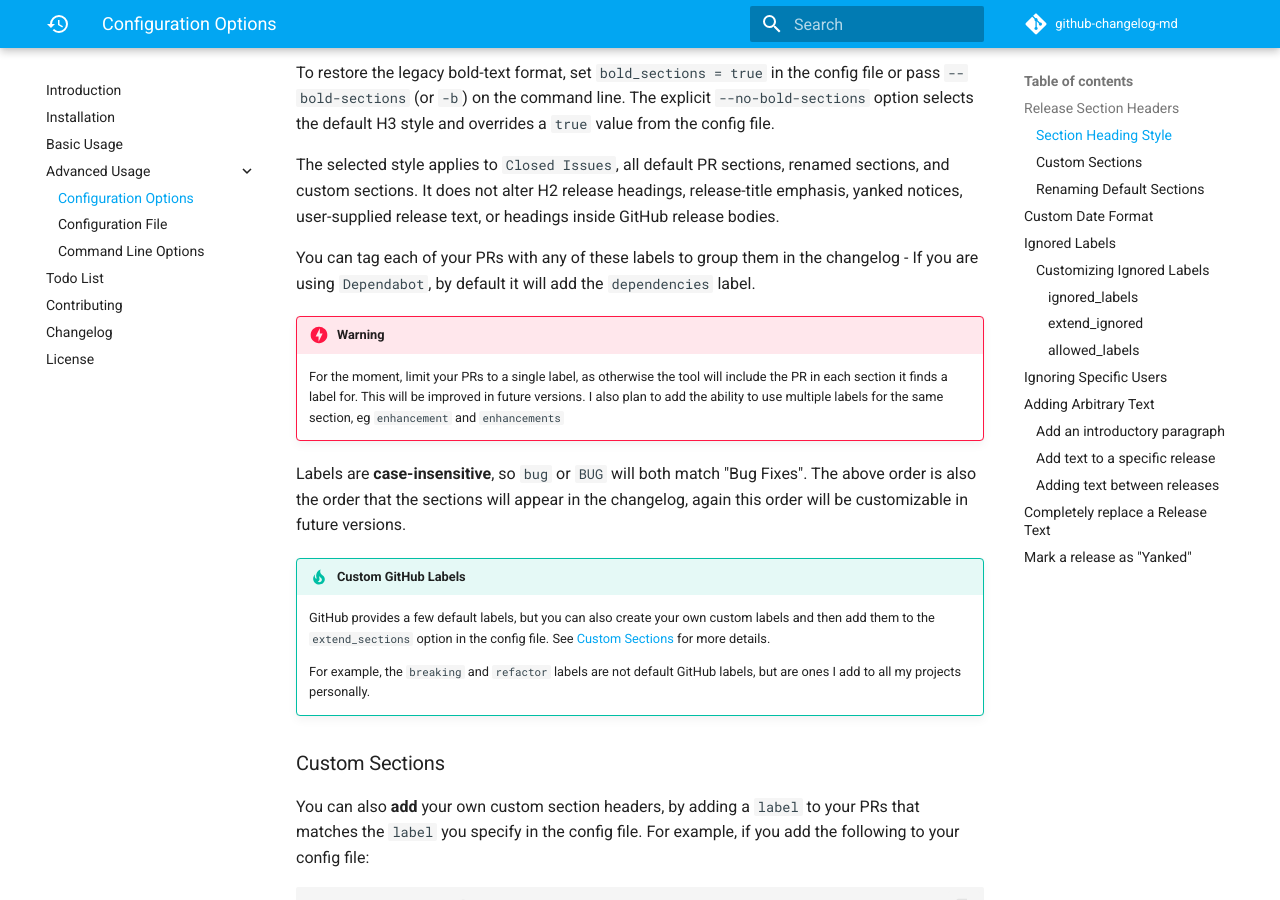
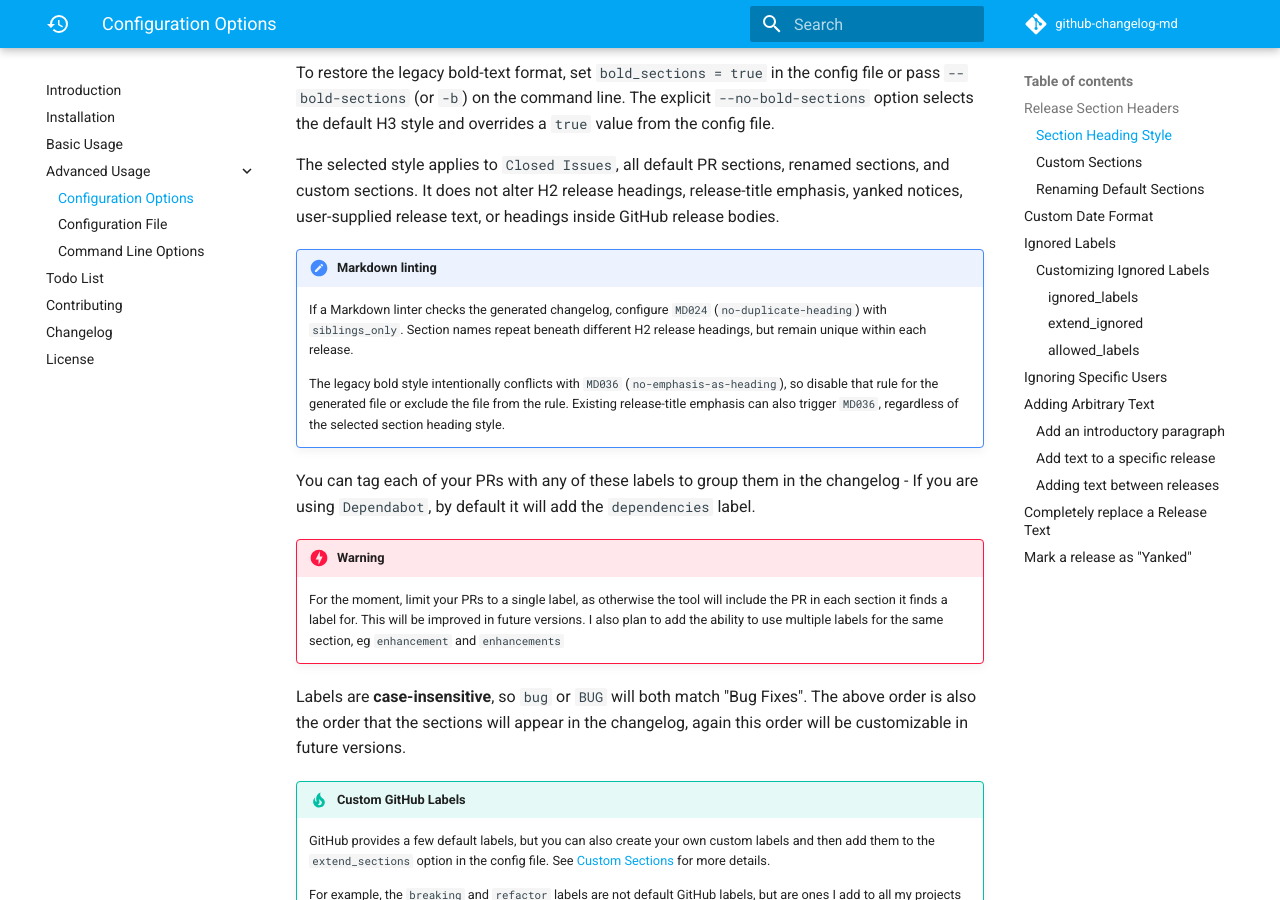
Before and after one commit to seapagan/github-changelog-md, an MkDocs documentation site: the page built from docs/usage/options.md, in a window 1280 px wide and 900 px high, scrolled down 1069 px. Built offline with MkDocs 1.6.1 and Material for MkDocs 9.7.7, drawn with Linux system fonts in a browser that asks for light colours; emoji names are drawn with the system emoji font; comment, search, counter and statistics services are not loaded.

Commit message:
docs: document section heading lint settings
Signed-off-by: Grant Ramsay <seapagan@gmail.com>

```diff
--- a/docs/usage/options.md
+++ b/docs/usage/options.md
@@ -49,6 +49,17 @@ The selected style applies to `Closed Issues`, all default PR sections, renamed
 sections, and custom sections. It does not alter H2 release headings,
 release-title emphasis, yanked notices, user-supplied release text, or headings
 inside GitHub release bodies.
+
+!!! note "Markdown linting"
+
+    If a Markdown linter checks the generated changelog, configure `MD024`
+    (`no-duplicate-heading`) with `siblings_only`. Section names repeat beneath
+    different H2 release headings, but remain unique within each release.
+
+    The legacy bold style intentionally conflicts with `MD036`
+    (`no-emphasis-as-heading`), so disable that rule for the generated file or
+    exclude the file from the rule. Existing release-title emphasis can also
+    trigger `MD036`, regardless of the selected section heading style.
 
 You can tag each of your PRs with any of these labels to group them in the
 changelog - If you are using `Dependabot`, by default it will add the
```
